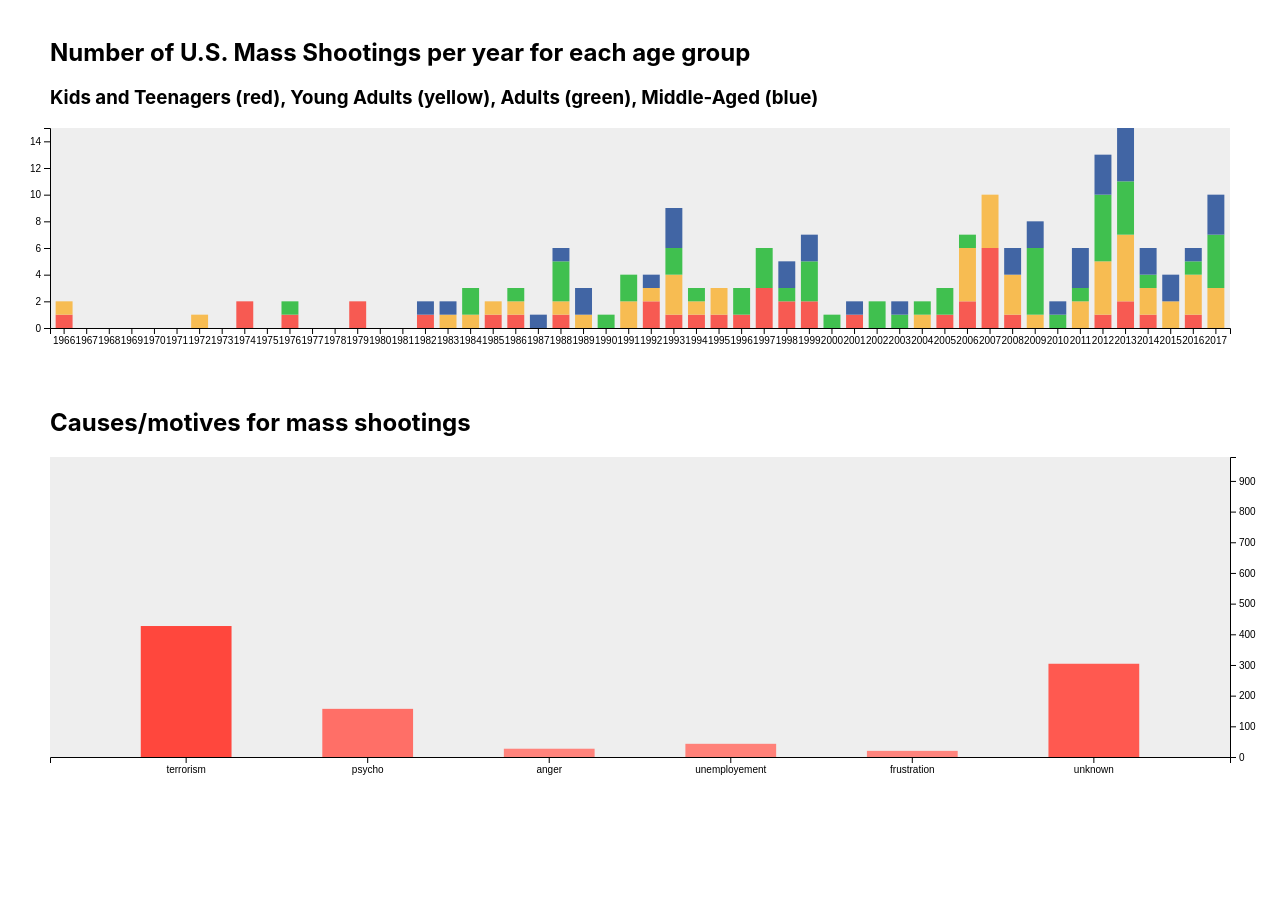
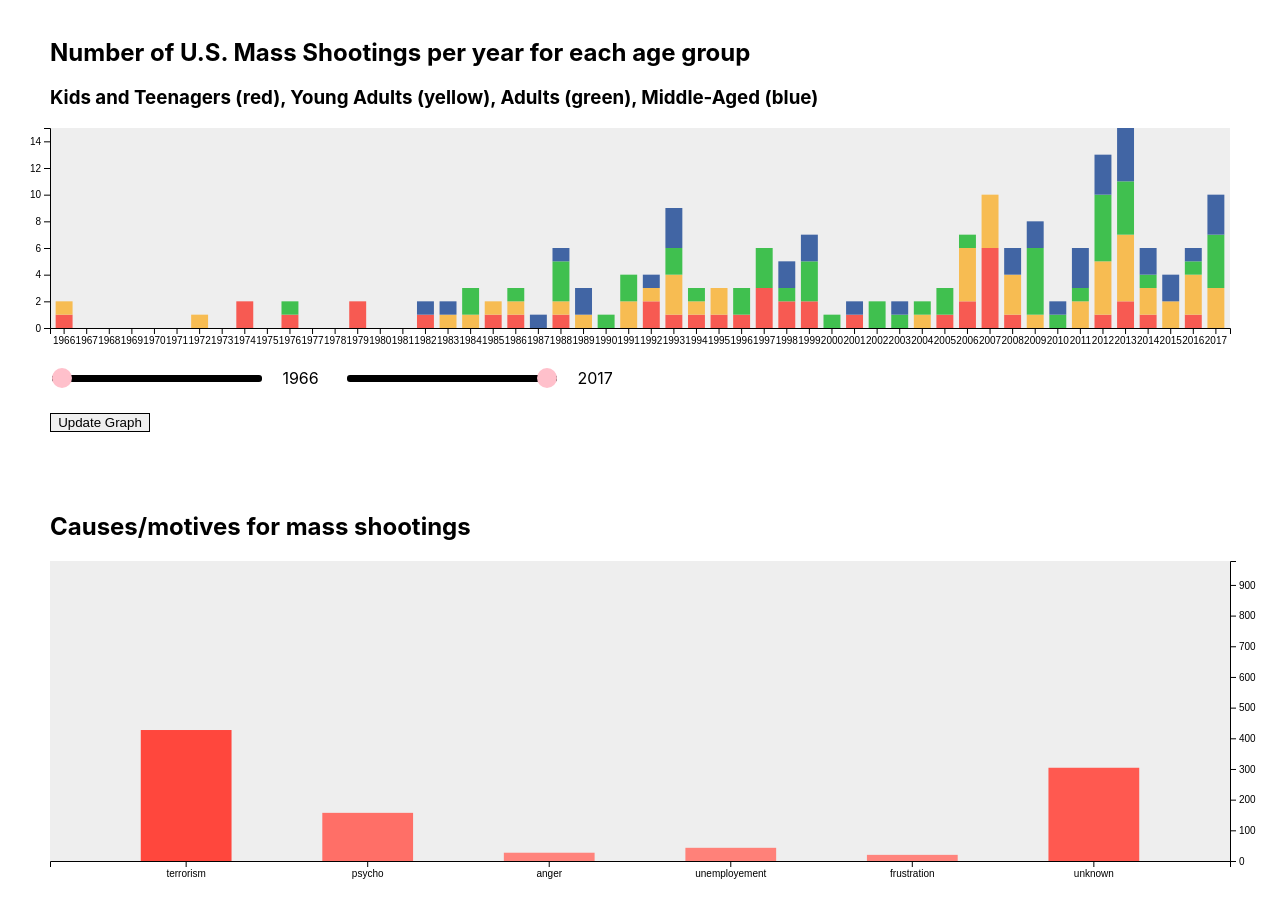
Before and after one commit to italiaiello/info-vis, a React (Create React App) app: page / in a window 1280 px wide. Shown: the part 1580-2481 px from the top of the page. Before the commit the page ends 2377 px from the top, so only its background shows below. Built offline with nearby package versions, Linux system fonts and the light colour scheme.

Commit message:
added sliders and transitions to the stacked bar graph

```diff
--- a/src/App.css
+++ b/src/App.css
@@ -66,3 +66,48 @@ button {
 .barGraph svg {
   height: 300px;
 }
+
+/* Range Sliders */
+
+.rangeSliders {
+  margin-top: 30px;
+  width: 50%;
+  display: flex;
+  justify-content: center;
+}
+
+.sliderContainer {
+  width: 60%;
+  display: flex;
+  justify-content: center;
+  align-items: center;
+  margin-bottom: 10px;
+}
+
+.slider {
+  -webkit-appearance: none;
+  width: 80%;
+  height: 7px;
+  outline: none;
+  background-color: black;
+  border-radius: 3px;
+  margin-right: 10px;
+}
+
+.slider::-webkit-slider-thumb {
+  -webkit-appearance: none;
+  width: 48px;
+  height: 48px;
+  cursor: pointer;
+  z-index: 3;
+  position: relative;
+  border-radius: 50%;
+  background-color: pink;
+  width: 20px;
+  height: 20px;
+}
+
+.sliderValue {
+  width: 20%;
+  padding: 10px;
+}
--- a/src/components/StackedBarGraph/StackedBarGraph.js
+++ b/src/components/StackedBarGraph/StackedBarGraph.js
@@ -1,11 +1,33 @@
-import React, { useRef, useEffect } from 'react';
+import React, { useRef, useEffect, useState } from 'react';
 import { select, scaleBand, axisBottom, axisLeft, stack, max, scaleLinear } from 'd3';
+import { filterStackedBarGraph } from '../../functions/andrewsFunctions'
 
 import { useResizeObserver } from '../../hooks/useResizeObserver'
 
-// https://www.youtube.com/watch?v=bXN9anQN_kQ&list=PLDZ4p-ENjbiPo4WH7KdHjh_EMI7Ic8b2B&index=16
+// Tutorial: https://www.youtube.com/watch?v=bXN9anQN_kQ&list=PLDZ4p-ENjbiPo4WH7KdHjh_EMI7Ic8b2B&index=16
 
 const StackedBarGraph = ({ stackedBarGraphData, keys, colors }) => {
+
+    const [startValue, setStartValue] = useState("1966")
+    const [endValue, setEndValue] = useState("2017")
+    const [range, setRange] = useState(["1966", "2017"])
+
+    const updateRange = () => {
+        if (startValue > endValue) {
+        setRange([endValue, startValue])
+        } else {
+        setRange([startValue, endValue])
+        }
+
+    }
+
+    const onStartValueChange = (e) => {
+        setStartValue(e.target.value)
+    }
+
+    const onEndValueChange = (e) => {
+        setEndValue(e.target.value)
+    }
 
     // Pointers for the svg and wrapping article element respectively
     const stackedGraphRef = useRef()
@@ -22,15 +44,21 @@ const StackedBarGraph = ({ stackedBarGraphData, keys, colors }) => {
 
         // If no dimensions or data is provided, the function will stop
         if (!dimensions || !stackedBarGraphData.length) return
+        if (range === undefined) return
+
+        // Filtering data according to startValue and endValue
+        const dataForGraph = filterStackedBarGraph(stackedBarGraphData, "year", range)
+        console.log(dataForGraph)
+
 
         const stackGenerator = stack().keys(keys)
-        const layers = stackGenerator(stackedBarGraphData)
+        const layers = stackGenerator(dataForGraph)
         const yAxisRange = [0, max(layers, layer => max(layer, sequence => sequence[1]))]
 
         // Scales
         // This helps divide the width of the individual stacks evenly across the width of the svg
         const xScale = scaleBand()
-            .domain(stackedBarGraphData.map(data => data.year))
+            .domain(dataForGraph.map(data => data.year))
             .range([0, width])
             .padding(0.25)
 
@@ -68,15 +96,18 @@ const StackedBarGraph = ({ stackedBarGraphData, keys, colors }) => {
             .data(layer => layer)
             .join("rect")
             .attr("class", "dataRect")
+            .transition()
+            .duration(1500)
             .attr("x", sequence => xScale(sequence.data.year))
             .attr("width", xScale.bandwidth())
             .attr("y", sequence => yScale(sequence[1]))
             .attr("height", sequence => yScale(sequence[0]) - yScale(sequence[1]))
 
 
-    }, [stackedBarGraphData, dimensions, keys, colors])
+    }, [stackedBarGraphData, dimensions, keys, colors, range])
 
     return (
+    <article>
         <article className="graph stackedGraph">
             <div ref={wrapperRef}>
                 <svg ref={stackedGraphRef}>
@@ -86,6 +117,30 @@ const StackedBarGraph = ({ stackedBarGraphData, keys, colors }) => {
             </div>
 
         </article>
+        <article className="rangeSliders">
+            <div className="sliderContainer">
+                <input  className="slider"
+                        type="range"
+                        min={"1966"}
+                        max={"2017"}
+                        value={startValue}
+                        onChange={onStartValueChange}
+                />
+                <span className="sliderValue">{startValue}</span>
+            </div>
+            <div className="sliderContainer">
+                <input  className="slider"
+                        type="range"
+                        min={"1966"}
+                        max={"2017"}
+                        value={endValue}
+                        onChange={onEndValueChange}
+                />
+                <span className="sliderValue">{endValue}</span>
+            </div>
+        </article>
+        <button onClick={updateRange}>Update Graph</button>
+    </article>
     )
 }
 
--- a/src/functions/andrewsFunctions.js
+++ b/src/functions/andrewsFunctions.js
@@ -199,3 +199,12 @@ export const updateGeoJsonData = (geoJson, data) => {
 
     return updatedData
 }
+
+export const filterStackedBarGraph = (data, property, range) => {
+    const startOfRange = range[0]
+    const endOfRange = range[1]
+    const filteredData = data.filter(object =>  object[property] >= startOfRange &&
+                                                object[property] <= endOfRange)
+
+    return filteredData
+}
```
Also changed, not shown: src/App.js (+24 -2 lines). Lines whose indentation alone changed are shown as unchanged.
